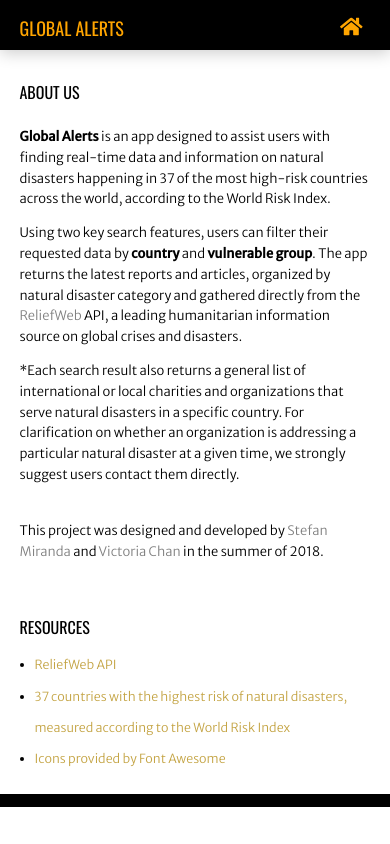
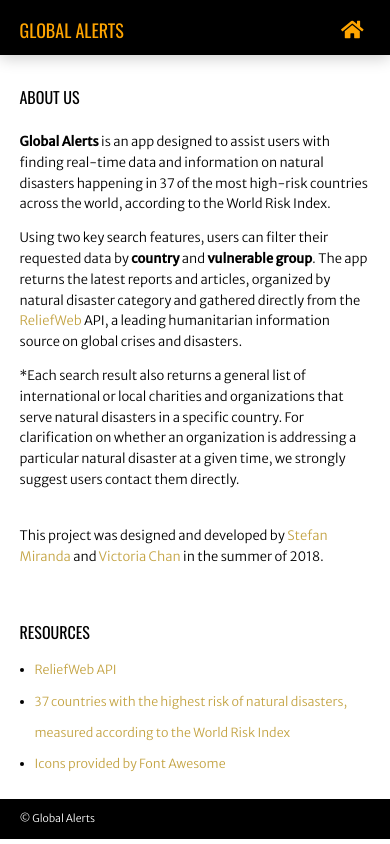
Before and after one commit to victoriachanimal/vic-stefan_project4, a website: page about.html in a window 390 px wide. Drawn offline with nearby package versions, Linux system fonts and the light colour scheme.

Commit message:
header styles

```diff
--- a/about.html
+++ b/about.html
@@ -32,7 +32,7 @@
                 </div>
 
                 <ul class="headerList">
-                    <li><a href="index.html">
+                    <li><a id="homeIcon" href="index.html">
                         <i class="fas fa-home"></i>
                     </a></li>
                 </ul>
@@ -69,8 +69,8 @@
 
     <!-- FOOTER -->
     <footer>
-        <div class="wrapper">
-        .ab
+        <div class="footerInfo wrapper">
+            <p>&copy; Global Alerts</p>
         </div>
     </footer>
     <!-- END OF FOOTER -->
--- a/dev/styles/partials/_aboutUs.scss
+++ b/dev/styles/partials/_aboutUs.scss
@@ -17,10 +17,10 @@
 
 #reliefWeb,
 .developers {
-    color: grey;
+    color: #C4A444;
 
     &:hover {
-        color: lighten(grey, 10);
+        color: lighten(#C4A444, 20);
         transition: color 0.3s;
     }
 }
@@ -40,7 +40,7 @@
         color: #C4A444;
 
         &:hover {
-            color: lighten(grey, 10);
+            color: lighten(#C4A444, 20);
             transition: color 0.3s;
         }
     }
--- a/dev/styles/partials/_footer.scss
+++ b/dev/styles/partials/_footer.scss
@@ -7,6 +7,7 @@
     p {
         font-size: 1.25rem;
         color: white;
+        font-weight: 300;
     }
 }
 
--- a/dev/styles/partials/_header.scss
+++ b/dev/styles/partials/_header.scss
@@ -17,12 +17,10 @@
     display: flex;
     flex-direction: row;
 
-    li {
-        // padding: 16px 12px 12px 12px;
-        @include primaryFont(25);
-    }
 
-    a {
+    #aboutIcon,
+    #homeIcon {
+        @include primaryFont(20);
         border: 1px solid $secondaryColor;
         // border-radius: 20px;
         padding: 0px 8px;
@@ -33,4 +31,8 @@
             border: 1px solid lighten($secondaryColor, 20);
         }
     }
+
+    #homeIcon {
+        padding: 2.5px 7px;
+    }
 }
--- a/dev/styles/partials/_mq.scss
+++ b/dev/styles/partials/_mq.scss
@@ -55,11 +55,13 @@
             @include primaryFont(20);
         }
 
-        a {
+       #aboutIcon,
+        #homeIcon {
             border: none;
 
             &:hover {
                 border: none;
+
             }
         }
     }
```
Also changed, not shown: index.html (+1 -1 lines), public/styles/style.css.
